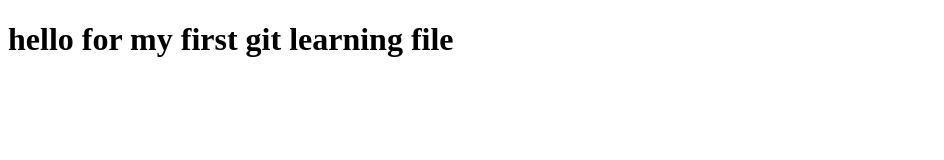
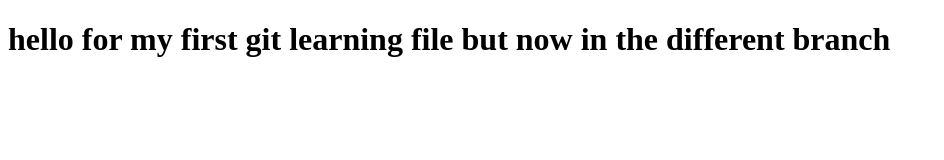
Before and after one commit to abhinav4704/Learning_git, a plain HTML site: page index.html in a window 1280 px wide. Shown: the whole page, without its empty margins (0-944 px from the left). Drawn offline with Linux system fonts and the light colour scheme.

Commit message:
the branch has been comitted

```diff
--- a/index.html
+++ b/index.html
@@ -7,6 +7,8 @@
     <title>Document</title>
 </head>
 <body>
-    <h1>hello for my first git learning file</h1>
+    <h1>hello for my first git learning file
+        but now in the different branch
+    </h1>
 </body>
 </html>
```
